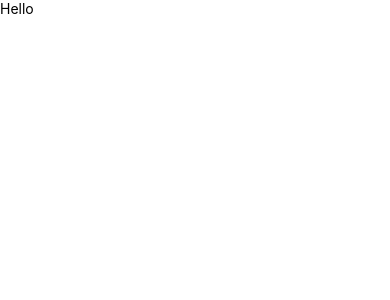
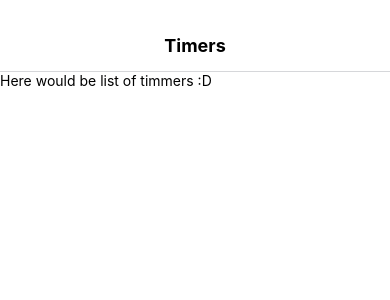
Before and after one commit to MateuszRostkowski/TimeTrackingApp, a React Native app: screen / in a window 390 px wide. Shown: the top 300 px of the page. Built offline with nearby package versions, Linux system fonts and the light colour scheme.

Commit message:
add simple styled components to app component

```diff
--- a/App.js
+++ b/App.js
@@ -1,20 +1,42 @@
-/**
- * Sample React Native App
- * https://github.com/facebook/react-native
- *
- * @format
- * @flow
- */
+import React from 'react'
+import { SafeAreaView, View, ScrollView, Text } from 'react-native'
+import styled from 'styled-components/native'
 
-import React from 'react';
-import { SafeAreaView, Text } from 'react-native';
+// import EditableTimer from "./components/EditableTimer"
+// import ToggleableTimerForm from "./components/ToggleableTimerForm"
+
+const AppContainer = styled.SafeAreaView`
+  flex: 1;
+`
+
+const TitleContainer = styled.View`
+  padding-top: 35px;
+  padding-bottom: 15px;
+  border-bottom-width: 1px;
+  border-bottom-color: #d6d7da;
+`
+
+const Title = styled.Text`
+  font-size: 18px;
+  font-weight: bold;
+  text-align: center;
+`
+
+const TimerList = styled.ScrollView`
+  padding-bottom: 15px;
+`
 
 const App = () => {
   return (
-    <SafeAreaView>
-      <Text>Hello</Text>
-    </SafeAreaView>
-  );
-};
+    <AppContainer>
+      <TitleContainer>
+        <Title>Timers</Title>
+      </TitleContainer>
+      <TimerList>
+        <Text>Here would be list of timmers :D</Text>
+      </TimerList>
+    </AppContainer>
+  )
+}
 
-export default App;
+export default App
```
